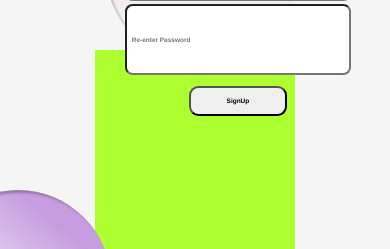
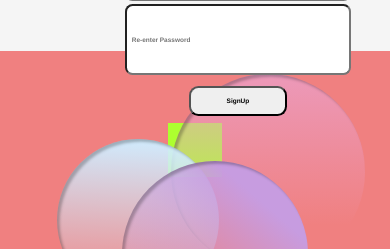
Before and after one commit to Wh1t3-Rabb1t/HemezVersion2, a Django app: page /accounts/signup/ in a window 390 px wide. Shown: the part 595-844 px from the top of the page. Run offline with Django 4.2, Linux system fonts and the light colour scheme; some web fonts are replaced.

Commit message:
bubble and phone template scaling solved

```diff
--- a/main_app/static/css/style.css
+++ b/main_app/static/css/style.css
@@ -951,14 +951,14 @@ height: 81.5rem; */
   justify-content: center;
   align-items: center;
   /* overflow: hidden; */
-  /* background-color: lightcoral; */
+  background-color: lightcoral;
 }
 
 .phone-bubble-container {
   display: flex;
-  position: absolute;
-  width: 200px;
-  height: 200px;
+  position: relative;
+  width: 2rem;
+  height: 2rem;
 
   background-color: greenyellow;
 }
@@ -967,7 +967,6 @@ height: 81.5rem; */
 #pink-circ {
   width: 7.2rem;
   height: 7.2rem;
-
   /* left: 35%;
   top: 8%; */
   left: 5%;
@@ -981,11 +980,8 @@ height: 81.5rem; */
 
 /* Bottom right */
 #purple-circ {
-  /* width: 7.2rem;
-  height: 7.2rem; */
   width: 6.9rem;
   height: 6.9rem;
-
   /* left: -5%;
   top: 58%; */
   left: -85%;
@@ -999,11 +995,8 @@ height: 81.5rem; */
 
 /* Bottom left */
 #blue-circ {
-  /* width: 6.4rem;
-  height: 6.4rem; */
   width: 6rem;
   height: 6rem;
-
   /* left: -35%;
   top: 50%; */
   left: -205%;
@@ -1036,7 +1029,7 @@ height: 81.5rem; */
 
   /* left: 26.75%;
   top: 1.25%; */
-  left: -50.75%;
+  left: -350.75%;
   top: 1.25%;
 
   transform: skew(-1deg, -15deg);
```
Also changed, not shown: main_app/templates/registration/signup.html (+5 -5 lines).
